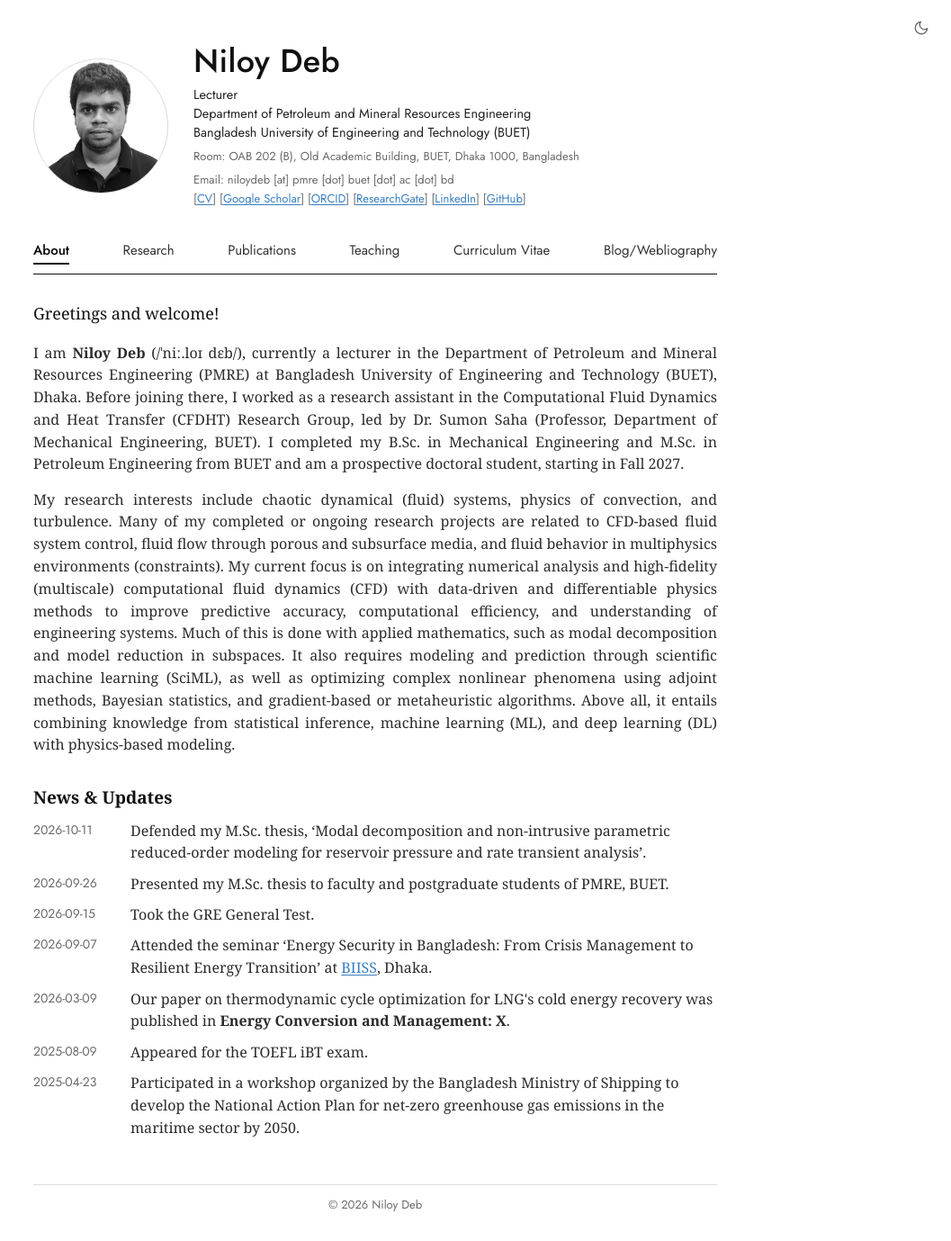
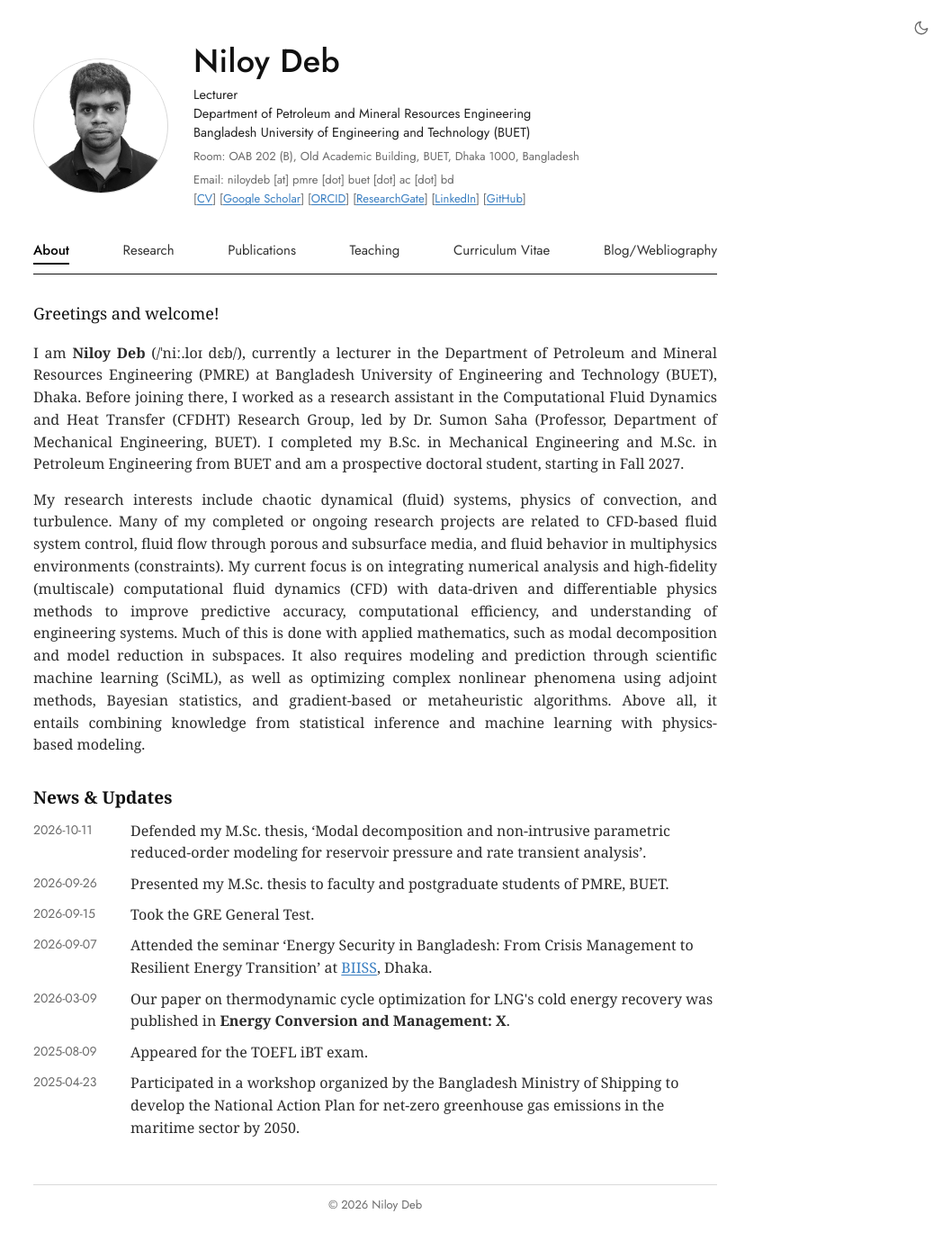
Before and after one commit to niloydebme/webpage, a Jekyll site: the page built from _pages/about.md, in a window 1280 px wide. Shown: the whole page at 90% size, without its empty margins (223-1280 px from the left). Built offline with Jekyll 4.4.1, drawn with Linux system fonts in a browser that asks for light colours; some web fonts are replaced.

Commit message:
Home: simplify last line

```diff
--- a/_pages/about.md
+++ b/_pages/about.md
@@ -11,7 +11,7 @@ redirect_from:
 
 <p>I am <strong>Niloy Deb</strong> (/ˈniː.loɪ dɛb/), currently a lecturer in the Department of Petroleum and Mineral Resources Engineering (PMRE) at Bangladesh University of Engineering and Technology (BUET), Dhaka. Before joining there, I worked as a research assistant in the Computational Fluid Dynamics and Heat Transfer (CFDHT) Research Group, led by Dr. Sumon Saha (Professor, Department of Mechanical Engineering, BUET). I completed my B.Sc. in Mechanical Engineering and M.Sc. in Petroleum Engineering from BUET and am a prospective doctoral student, starting in Fall 2027.</p>
 
-<p>My research interests include chaotic dynamical (fluid) systems, physics of convection, and turbulence. Many of my completed or ongoing research projects are related to CFD-based fluid system control, fluid flow through porous and subsurface media, and fluid behavior in multiphysics environments (constraints). My current focus is on integrating numerical analysis and high-fidelity (multiscale) computational fluid dynamics (CFD) with data-driven and differentiable physics methods to improve predictive accuracy, computational efficiency, and understanding of engineering systems. Much of this is done with applied mathematics, such as modal decomposition and model reduction in subspaces. It also requires modeling and prediction through scientific machine learning (SciML), as well as optimizing complex nonlinear phenomena using adjoint methods, Bayesian statistics, and gradient-based or metaheuristic algorithms. Above all, it entails combining knowledge from statistical inference, machine learning (ML), and deep learning (DL) with physics-based modeling.</p>
+<p>My research interests include chaotic dynamical (fluid) systems, physics of convection, and turbulence. Many of my completed or ongoing research projects are related to CFD-based fluid system control, fluid flow through porous and subsurface media, and fluid behavior in multiphysics environments (constraints). My current focus is on integrating numerical analysis and high-fidelity (multiscale) computational fluid dynamics (CFD) with data-driven and differentiable physics methods to improve predictive accuracy, computational efficiency, and understanding of engineering systems. Much of this is done with applied mathematics, such as modal decomposition and model reduction in subspaces. It also requires modeling and prediction through scientific machine learning (SciML), as well as optimizing complex nonlinear phenomena using adjoint methods, Bayesian statistics, and gradient-based or metaheuristic algorithms. Above all, it entails combining knowledge from statistical inference and machine learning with physics-based modeling.</p>
 </div>
 
 <section class="news">
```
